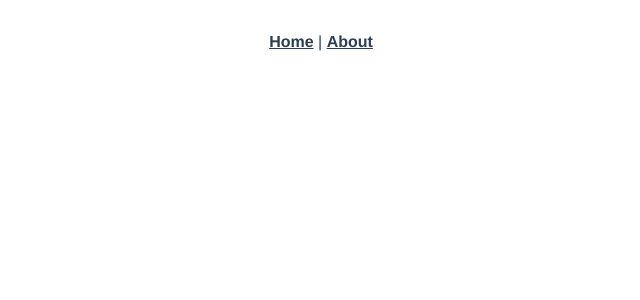
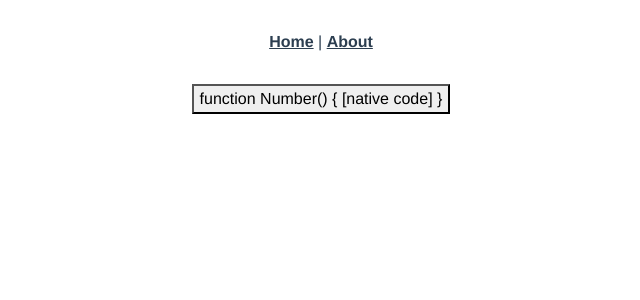
Before and after one commit to Fung-Justin/ICS4U-ISP-Scouting-WebApp, a Vue app in the folder scouting-app/: page /timer in a window 1280 px wide. Before the commit this address had no page. Shown: the top 300 px of the page, without its empty margins (319-959 px from the left). Built offline with nearby package versions, Linux system fonts and the light colour scheme.

Commit message:
Added timer and component to test out creating a timer

```diff
--- /dev/null
+++ b/scouting-app/src/components/Timer.vue
@@ -0,0 +1,22 @@
+<template>
+    <div>
+        <button v-on:click="startTimer">{{time}}</button>
+    </div>
+</template>
+
+<script>
+
+export default {
+data(){
+    return{
+        time: Number
+    };
+},
+methods: {
+    startTimer(){
+        this.time = 0
+        setInterval(() => this.time += 1 , 1000)
+    }
+}
+}
+</script>
--- a/scouting-app/src/router/index.js
+++ b/scouting-app/src/router/index.js
@@ -1,11 +1,16 @@
 import { createRouter, createWebHistory } from 'vue-router'
 import Home from '../views/Home.vue'
 
-const routes = [
-  {
+const routes = [{
         path: '/',
         name: 'Home',
         component: Home
+    },
+    {
+        path: '/timer',
+        name: 'timer',
+        component: () =>
+            import ( /* webpackChunkName: "about" */ '../views/timer.vue')
     },
     {
         path: '/about',
@@ -13,8 +18,9 @@ const routes = [
         // route level code-splitting
         // this generates a separate chunk (about.[hash].js) for this route
         // which is lazy-loaded when the route is visited.
-    component: () => import(/* webpackChunkName: "about" */ '../views/About.vue')
-  }
+        component: () =>
+            import ( /* webpackChunkName: "about" */ '../views/About.vue')
+    },
 ]
 
 const router = createRouter({
--- /dev/null
+++ b/scouting-app/src/views/timer.vue
@@ -0,0 +1,15 @@
+<template>
+    <div>
+        <Timer/>
+    </div>
+</template>
+
+<script>
+import Timer from '@/components/Timer.vue'
+
+export default {
+components:{
+    Timer
+}
+}
+</script>
```
Lines whose indentation alone changed are shown as unchanged.
